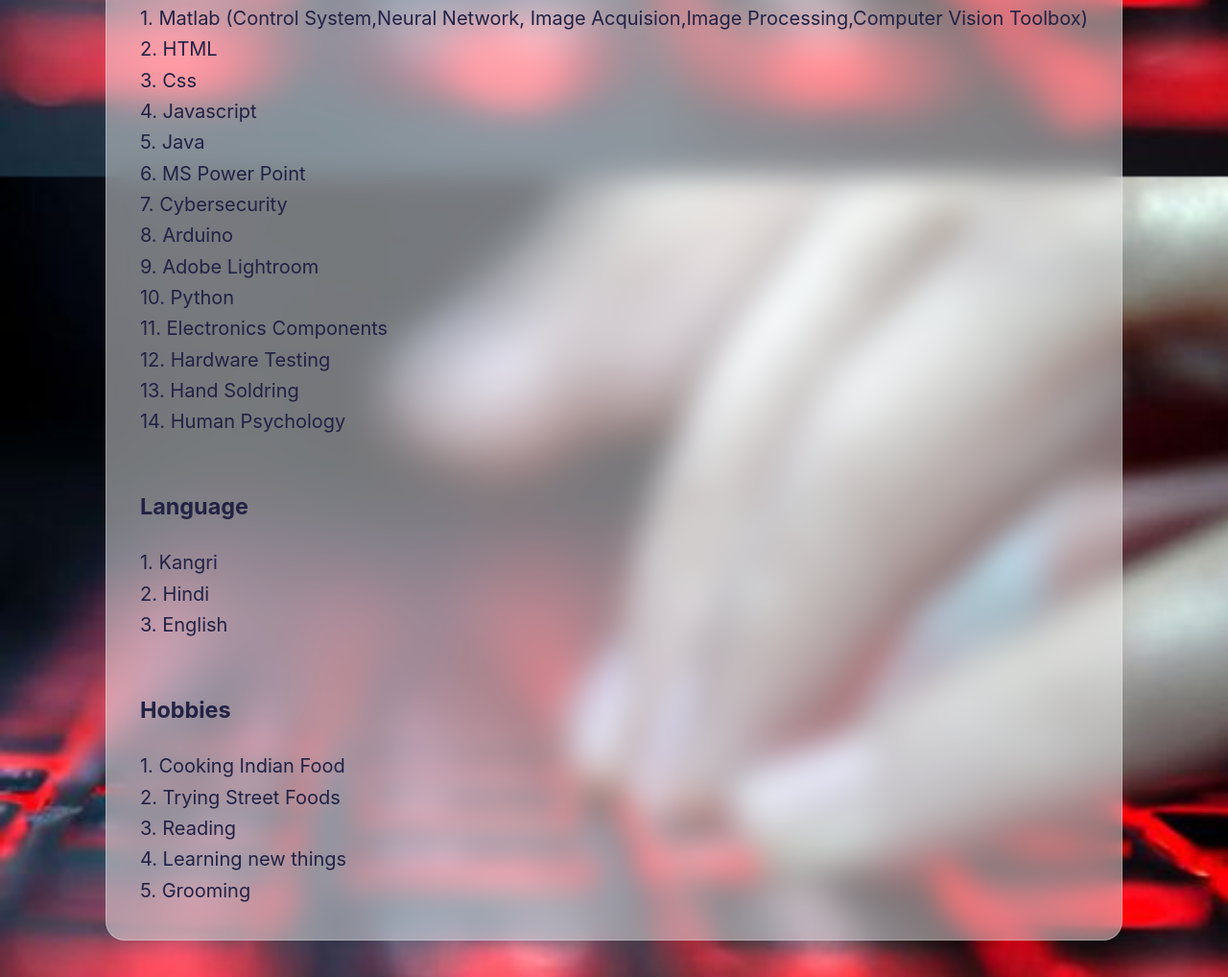
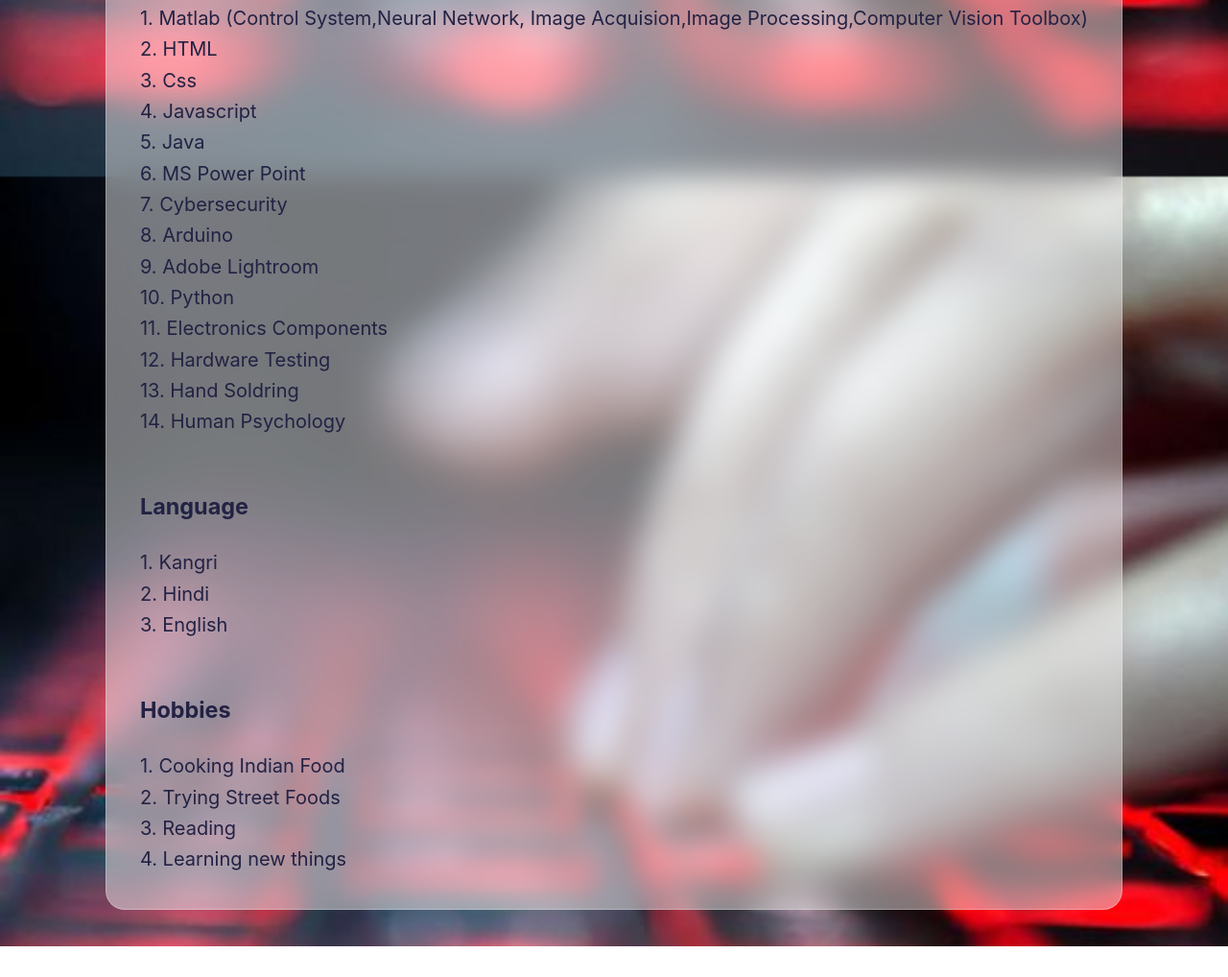
Before and after one commit to anki123-anki/profile, a plain HTML site: page Web pages/index.html in a window 1280 px wide. Shown: the part 776-1794 px from the top of the page at 96% size. After the commit the page ends 1762 px from the top, so only its background shows below. Drawn offline with Linux system fonts and the light colour scheme.

Commit message:
Update index.html

```diff
--- a/Web pages/index.html
+++ b/Web pages/index.html
@@ -64,8 +64,7 @@
                  1. Cooking Indian Food <br>
                  2. Trying Street Foods<br>
                  3. Reading <br>
-                 4. Learning new things <br>
-                 5. Grooming
+                 4. Learning new things
              </p>
             </div>
 
```
